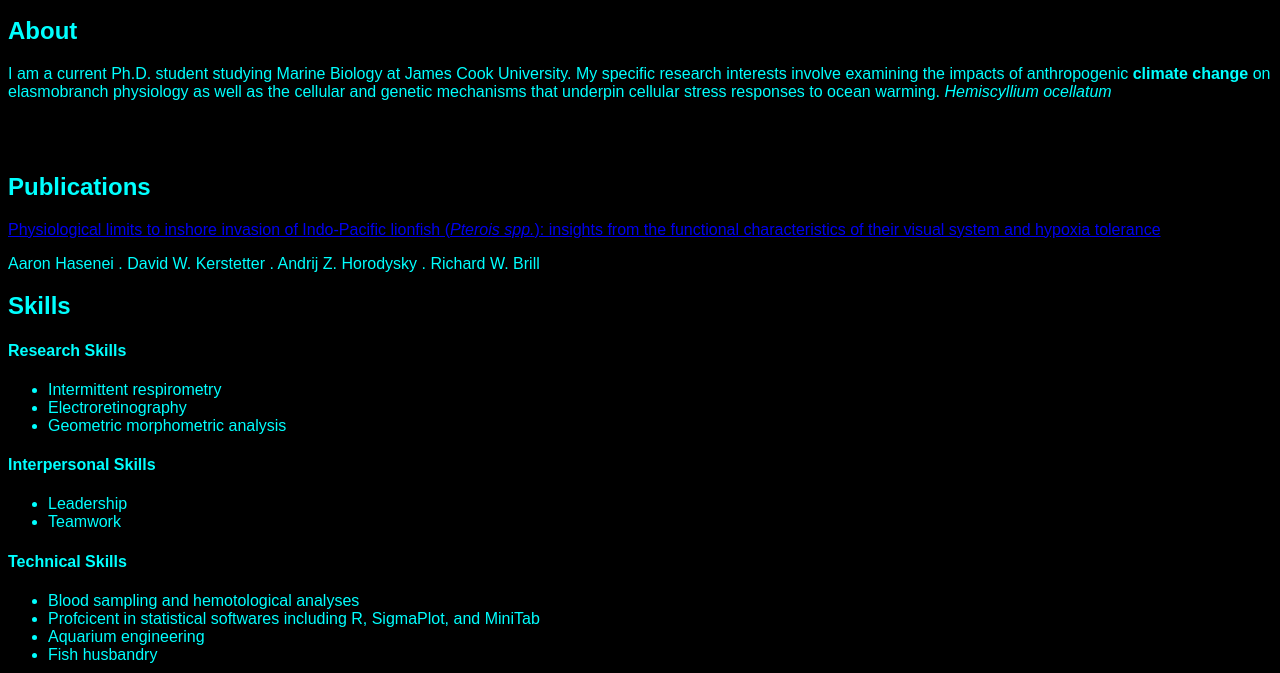
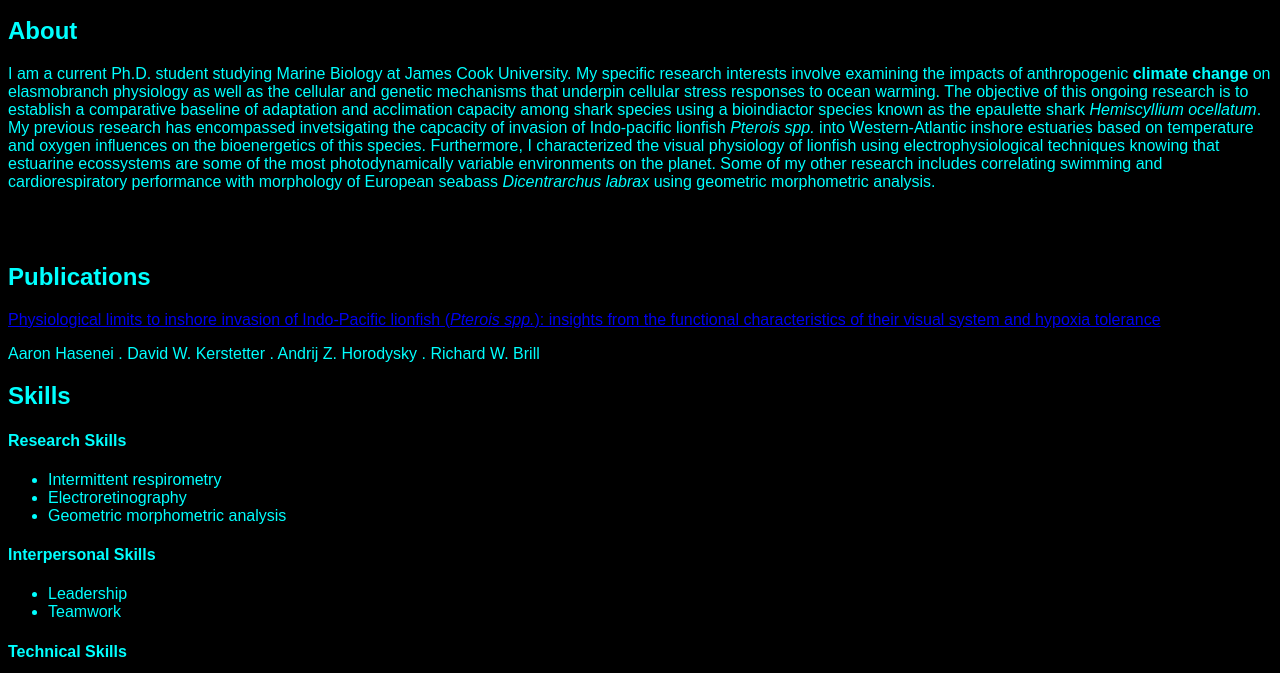
Before and after one commit to aaron-hasenei/aaron-hasenei.github.io, a plain HTML site: page index.html in a window 1280 px wide. Shown: the part 127-800 px from the top of the page. Drawn offline with Linux system fonts and the light colour scheme.

Commit message:
Update index.html
updated about section

```diff
--- a/index.html
+++ b/index.html
@@ -24,7 +24,7 @@
                 </figure>
             <!--About Section-->
             <h2  id="About" class="heading uppercase"> About</h2>
-            <p> I am a current Ph.D. student studying Marine Biology at James Cook University. My specific research interests involve examining the impacts of anthropogenic <strong>climate change</strong> on elasmobranch physiology as well as the cellular and genetic mechanisms that underpin cellular stress responses to ocean warming. <em> Hemiscyllium ocellatum</em></em></p><br><br>
+            <p> I am a current Ph.D. student studying Marine Biology at James Cook University. My specific research interests involve examining the impacts of anthropogenic <strong>climate change</strong> on elasmobranch physiology as well as the cellular and genetic mechanisms that underpin cellular stress responses to ocean warming. The objective of this ongoing research is to establish a comparative baseline of adaptation and acclimation capacity among shark species using a bioindiactor species known as the epaulette shark <em> Hemiscyllium ocellatum</em>. My previous research has encompassed invetsigating the capcacity of invasion of Indo-pacific lionfish <em> Pterois spp. </em> into Western-Atlantic inshore estuaries based on temperature and oxygen influences on the bioenergetics of this species. Furthermore, I characterized the visual physiology of lionfish using electrophysiological techniques knowing that estuarine ecossystems are some of the most photodynamically variable environments on the planet. Some of my other research includes correlating swimming and cardiorespiratory performance with morphology of European seabass <em>Dicentrarchus labrax</em> using geometric morphometric analysis. </p><br><br>
             <h2 id="Publications"> Publications</h2>
             <a href="https://link.springer.com/article/10.1007/s10530-020-02241-5" target="_blank"> Physiological limits to inshore invasion of Indo-Pacific lionfish (<em>Pterois spp.</em>): insights from the functional characteristics of their visual system and hypoxia tolerance </a>
             <p>Aaron Hasenei . David W. Kerstetter . Andrij Z. Horodysky . Richard W. Brill</p>
```
